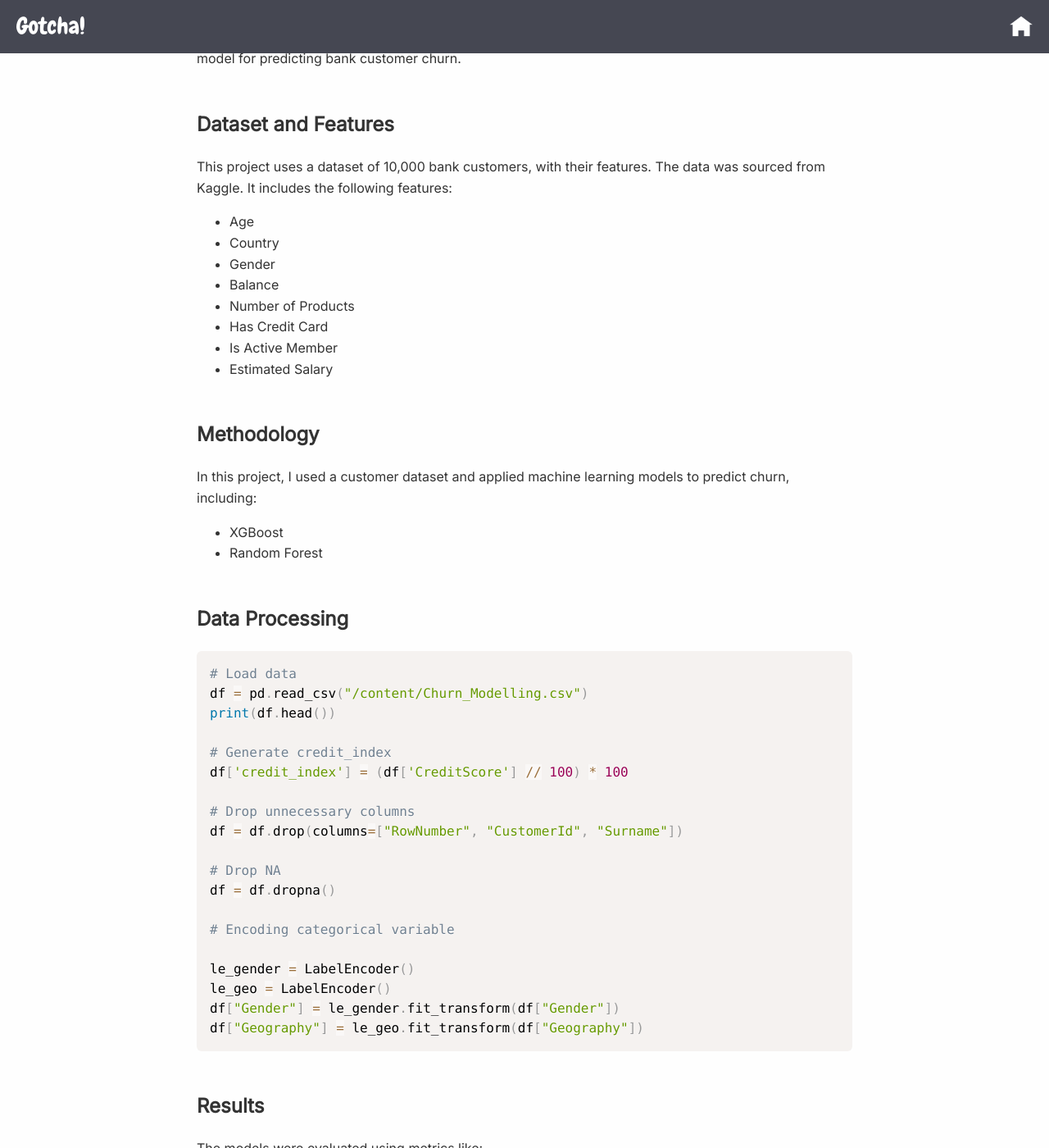
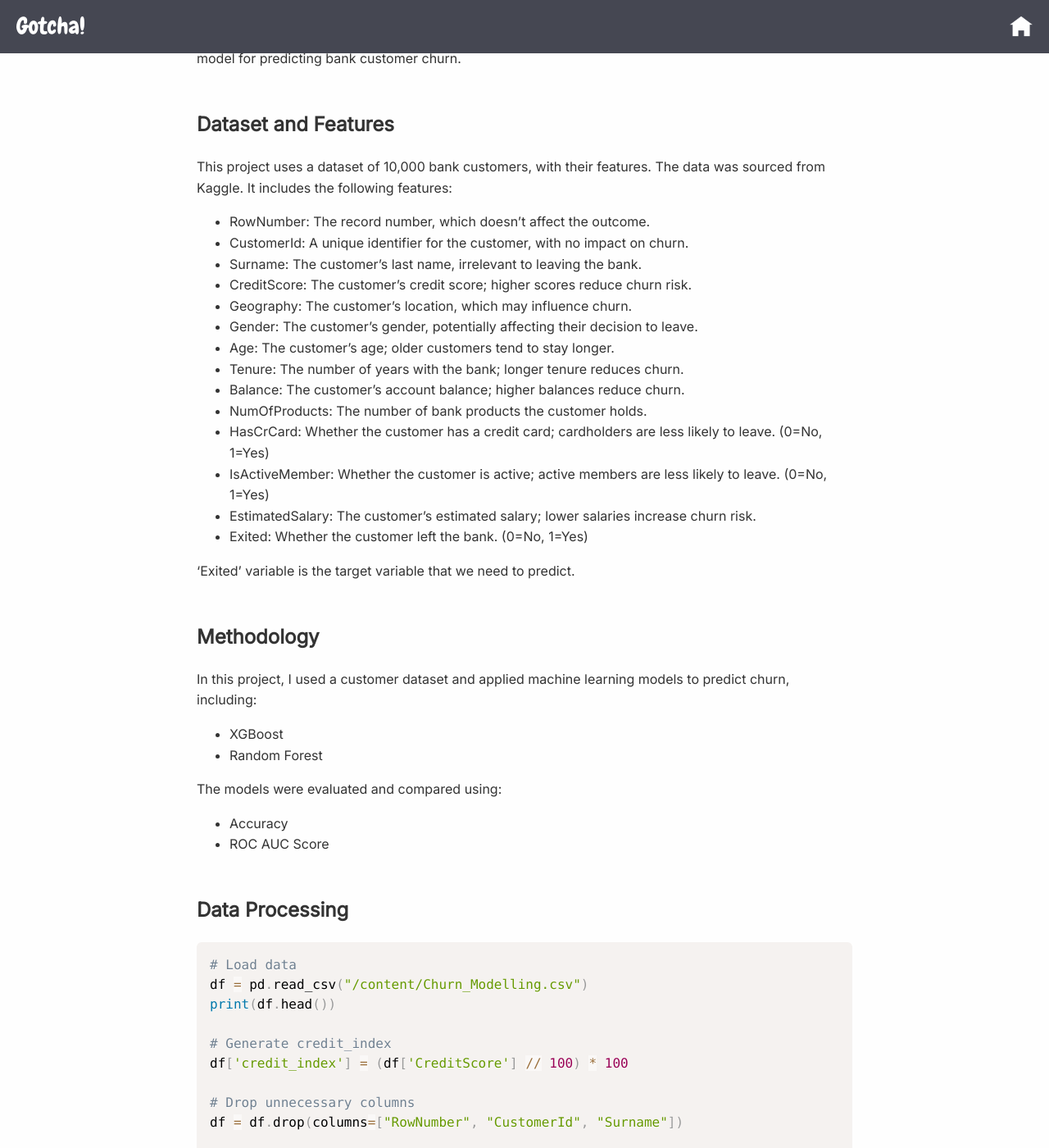
Before and after one commit to hyerinchung/hyerinchung.github.io, a Jekyll site: the page built from portfolio/bank_churn.md, in a window 1280 px wide and 1400 px high, scrolled down 779 px. Shown: the whole window at 82% size. Built offline with Jekyll 4.4.1, drawn with Linux system fonts in a browser that asks for light colours; nearby versions of some CDN libraries; some of the changed text lies outside the part shown.

Commit message:
Update bank_churn.md

````diff
--- a/portfolio/bank_churn.md
+++ b/portfolio/bank_churn.md
@@ -21,14 +21,22 @@
 This project uses a dataset of 10,000 bank customers, with their features. The data was sourced from Kaggle.
 It includes the following features:
 
-- Age
-- Country
-- Gender
-- Balance
-- Number of Products
-- Has Credit Card
-- Is Active Member
-- Estimated Salary
+- RowNumber: The record number, which doesn't affect the outcome.
+- CustomerId: A unique identifier for the customer, with no impact on churn.
+- Surname: The customer’s last name, irrelevant to leaving the bank.
+- CreditScore: The customer’s credit score; higher scores reduce churn risk.
+- Geography: The customer’s location, which may influence churn.
+- Gender: The customer’s gender, potentially affecting their decision to leave.
+- Age: The customer’s age; older customers tend to stay longer.
+- Tenure: The number of years with the bank; longer tenure reduces churn.
+- Balance: The customer’s account balance; higher balances reduce churn.
+- NumOfProducts: The number of bank products the customer holds.
+- HasCrCard: Whether the customer has a credit card; cardholders are less likely to leave. (0=No, 1=Yes)
+- IsActiveMember: Whether the customer is active; active members are less likely to leave. (0=No, 1=Yes)
+- EstimatedSalary: The customer’s estimated salary; lower salaries increase churn risk.
+- Exited: Whether the customer left the bank. (0=No, 1=Yes)
+
+'Exited' variable is the target variable that we need to predict.
 
 ## Methodology
 
@@ -36,6 +44,11 @@
 
 - XGBoost
 - Random Forest
+
+The models were evaluated and compared using:
+
+- Accuracy
+- ROC AUC Score
 
 ## Data Processing
 
@@ -60,13 +73,30 @@
 df["Gender"] = le_gender.fit_transform(df["Gender"])
 df["Geography"] = le_geo.fit_transform(df["Geography"])
 ```
+## Creating a train/test dataset
+
+```python
+# Split Feature and Target
+
+X = df.drop("Exited", axis=1)
+y = df["Exited"]
+
+# Split test and train set
+
+X_train, X_test, y_train, y_test = train_test_split(
+    X, y, test_size=0.2, random_state=42, stratify=y)
+```
+
+## Training a Random Forest Model
+
+```python
+# Random Forest Model
+rf = RandomForestClassifier(n_estimators=100, random_state=1015)
+rf.fit(X_train, y_train)
+```
 
 ## Results
-The models were evaluated using metrics like:
 
-- Accuracy
-- Confusion Matrix – to analyze the number of correct and incorrect predictions for each class
-- ROC AUC Score – to measure the model's ability to distinguish between classes
 
 ## Discussion
 
````
